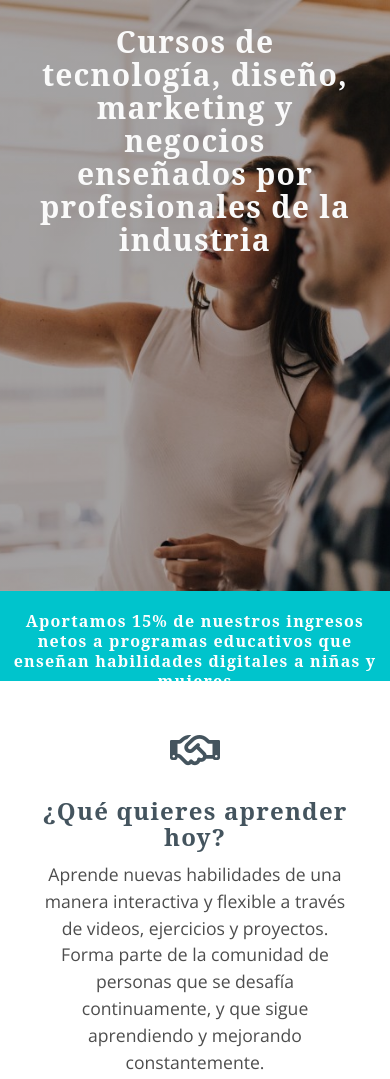
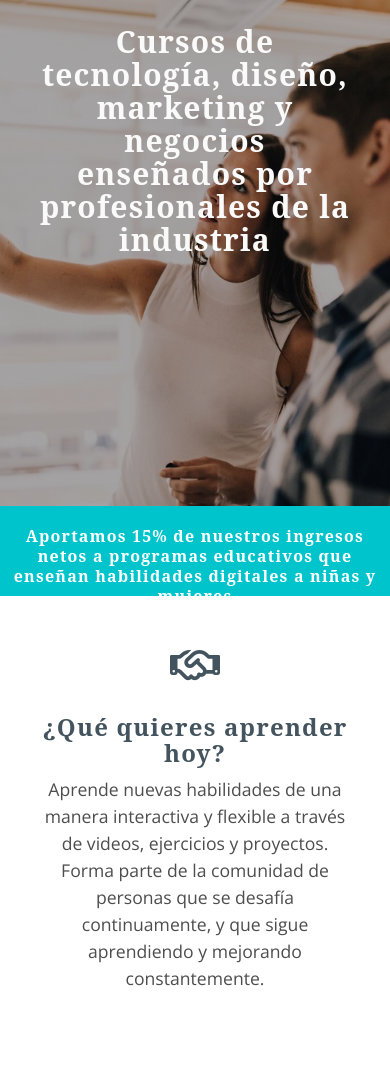
Before and after one commit to evagabriela/spanish-tutorial-project, a plain HTML site: page public/index.html in a window 390 px wide. Shown: the top 1079 px of the page. Drawn offline with nearby package versions, Linux system fonts and the light colour scheme; a script that the page names is missing.

Commit message:
change media queries

```diff
--- a/public/css/main.css
+++ b/public/css/main.css
@@ -1366,7 +1366,8 @@ Media Queries
   }
 
   .vertical-center {
-    height: 70vh;
+    height: 60vh;
+    background-attachment: initial;
   }
 
   .sugerencia h2 {
```
